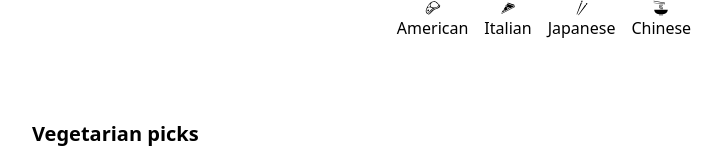
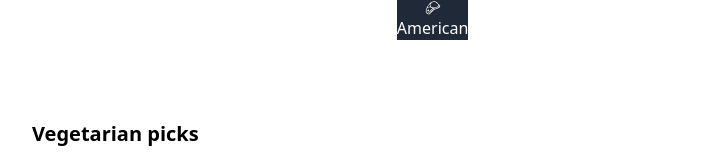
Before and after one commit to Jell13/recipe-app, a React (Vite) app: page / in a window 1280 px wide. Shown: the top 160 px of the page, without its empty margins (96-817 px from the left). Built offline with nearby package versions, Linux system fonts and the light colour scheme; no server answers.

Commit message:
changing the category

```diff
--- a/src/components/Category.jsx
+++ b/src/components/Category.jsx
@@ -2,8 +2,8 @@
 
 const Category = () => {
   return (
-    <div className="flex gap-4 justify-center items-center">
-      <div className="flex flex-col justify-center items-center">
+    <div className="flex gap-4 justify-center items-center text-white">
+      <div className="flex flex-col justify-center items-center bg-gray-800">
         <GiSteak/>
         <h3>American</h3>
       </div>
```
